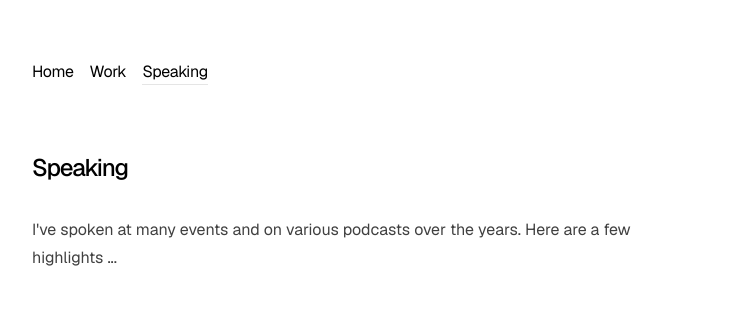
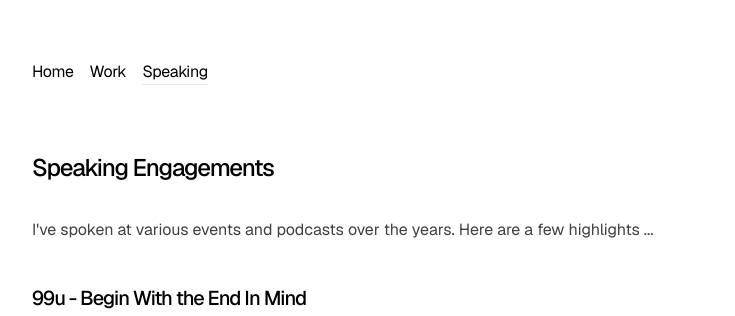
Before and after one commit to snarktank/ryancarson.com, a Next.js app: page /speaking in a window 1280 px wide. Shown: the top 316 px of the page, without its empty margins (272-1007 px from the left). Built offline with nearby package versions, Linux system fonts and the light colour scheme.

Commit message:
Update alt texts and speaking section

```diff
--- a/app/page.tsx
+++ b/app/page.tsx
@@ -43,7 +43,7 @@ export default function Page() {
       <div className="columns-2 sm:columns-3 gap-4 my-8">
         <div className="relative h-40 mb-4">
           <Image
-            alt="Photo of Ryan Carson standing in the Treehouse Office"
+            alt="Ryan Carson speaking at 99u Conference in NYC"
             src={ninenineu}
             fill
             sizes="(max-width: 768px) 213px, 33vw"
@@ -53,7 +53,7 @@ export default function Page() {
         </div>
         <div className="relative h-40 mb-4">
           <Image
-            alt="Me, Lydia, and Delba filming the Next.js Conf keynote"
+            alt="Ryan Carson speaking at Collision Conference in Las Vegas"
             src={collision}
             fill
             sizes="(max-width: 768px) 213px, 33vw"
@@ -63,7 +63,7 @@ export default function Page() {
         </div>
         <div className="relative h-40 mb-4">
           <Image
-            alt="Me standing on stage at Reactathon delivering the keynote"
+            alt="Ryan Carson smiling at the camera in a warm winter coat"
             src={ryancoat}
             fill
             sizes="(max-width: 768px) 213px, 33vw"
@@ -73,7 +73,7 @@ export default function Page() {
         </div>
         <div className="relative h-40 mb-4">
           <Image
-            alt="Me standing on stage at SmashingConf giving a talk about my optimism for the web"
+            alt="Ryan Carson speaking on the Creative Live Show with Chase Jarvis"
             src={creativelive}
             fill
             sizes="(max-width: 768px) 213px, 33vw"
@@ -83,7 +83,7 @@ export default function Page() {
         </div>
         <div className="relative h-40 mb-4">
           <Image
-            alt="Me and Guillermo Rauch on stage for Vercel Ship, answering questions from the Next.js community"
+            alt="Ryan Carson speaking to the camera during an interview with the Atlantic"
             src={atlantic}
             fill
             sizes="(max-width: 768px) 213px, 33vw"
@@ -93,7 +93,7 @@ export default function Page() {
         </div>
         <div className="relative h-40">
           <Image
-            alt="My badge on top of a pile of badges from a Vercel meetup we held"
+            alt="Ryan Carson smiling at the camera in the Treehouse office"
             src={office}
             fill
             sizes="(min-width: 768px) 213px, 33vw"
--- a/app/speaking/page.tsx
+++ b/app/speaking/page.tsx
@@ -4,10 +4,12 @@ export default function Page() {
   return (
     <>
       <section className="mb-10">
-        <h1 className="font-medium text-2xl mb-8 tracking-tighter">Speaking</h1>
+        <h1 className="font-medium text-2xl mb-8 tracking-tighter">
+          Speaking Engagements
+        </h1>
         <p className="prose prose-neutral dark:prose-invert">
-          I've spoken at many events and on various podcasts over the years.
-          Here are a few highlights ...
+          I've spoken at various events and podcasts over the years. Here are a
+          few highlights ...
         </p>
       </section>
       <section className="mb-10">
```
